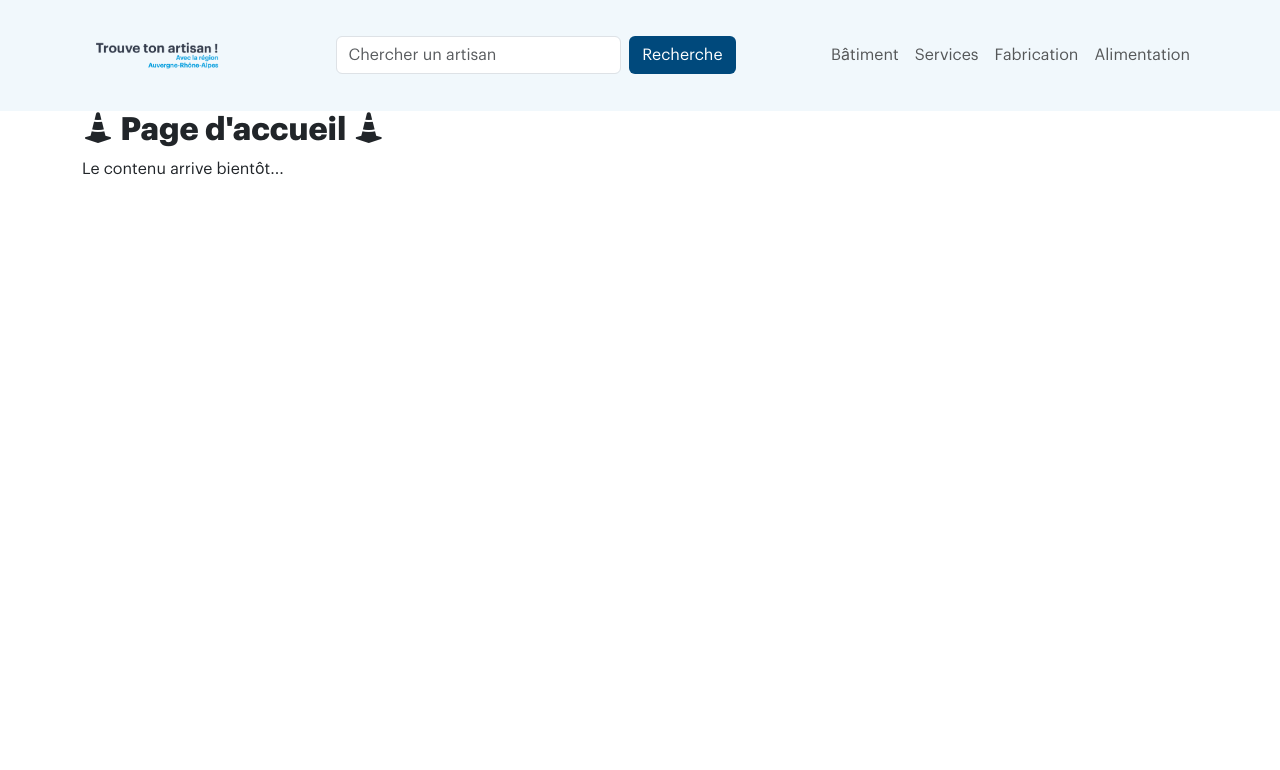
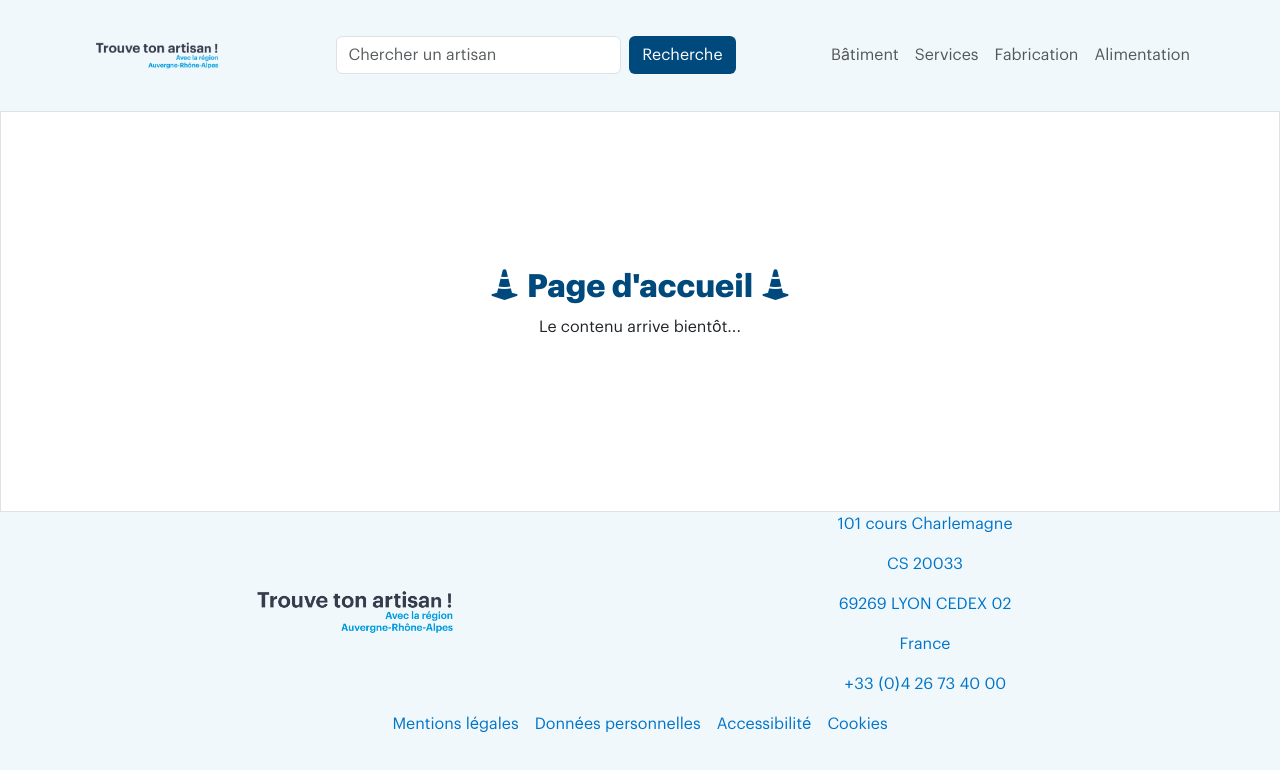
Before and after one commit to guillaumebertil/trouve-ton-artisan, a React (Create React App) app in the folder frontend/: page / in a window 1280 px wide. Shown: the top 770 px of the page. Built offline with nearby package versions, Linux system fonts and the light colour scheme.

Commit message:
feat(frontend): création du footer

```diff
--- a/frontend/public/index.html
+++ b/frontend/public/index.html
@@ -22,7 +22,12 @@
         <link href="https://cdn.jsdelivr.net/npm/bootstrap@5.3.8/dist/css/bootstrap.min.css" rel="stylesheet" integrity="sha384-sRIl4kxILFvY47J16cr9ZwB07vP4J8+LH7qKQnuqkuIAvNWLzeN8tE5YBujZqJLB" crossorigin="anonymous">
         <title>Trouve ton artisan - Région Auvergne-Rhône-Alpes</title>
     </head>
-  <body>
+
+    <body class="d-flex flex-column min-vh-100">
+        <noscript>Vous devez activer JavaScript pour utiliser cette application.</noscript>
         <div id="root"></div>
+
+        <!-- Bootstrap JS -->
+        <script src="https://cdn.jsdelivr.net/npm/bootstrap@5.3.2/dist/js/bootstrap.bundle.min.js"></script>
     </body>
 </html>
--- a/frontend/src/App.css
+++ b/frontend/src/App.css
@@ -4,19 +4,6 @@
     box-sizing: border-box;
 }
 
-/* .App {
+.App {
     min-height: 100vh;
-    background-color: #f5f5f5;
 }
-
-.App-header {
-    background-color: #0072ce;
-    color: white;
-    padding: 2rem;
-    text-align: center;
-}
-
-.App-header h1 {
-    font-size: 2.5 rem;
-    margin-bottom: 1rem;
-} */
--- a/frontend/src/App.js
+++ b/frontend/src/App.js
@@ -1,25 +1,27 @@
 import React from 'react';
 import { BrowserRouter } from 'react-router-dom';
-import Header from './components/layout/Header.jsx';
+import Header from './components/layout/Header';
+import Footer from './components/layout/Footer';
 import './App.css';
 
 function App() {
   return (
     <BrowserRouter>
-      <div className="App">
+        <div className="App d-flex flex-column min-vh-100">
         {/* Header présent sur toutes les pages */}
         <Header />
 
         {/* Contenu principal*/}
-        <main>
-          <div className="container">
+        <main className='flex-grow-1 d-flex flex-column'>
+            <div className="container-fluid flex-grow-1 d-flex flex-column justify-content-center align-items-center text-center border">
             <h2><i className="bi bi-cone-striped h2"></i> Page d'accueil <i className="bi bi-cone-striped h2"></i></h2>
             <p>Le contenu arrive bientôt...</p>
-          </div>
+            </div>
         </main>
 
         {/* Footer */}
-      </div>
+        <Footer />
+        </div>
     </BrowserRouter>
   );
 }
--- /dev/null
+++ b/frontend/src/components/layout/Footer.jsx
@@ -0,0 +1,38 @@
+import React from "react";
+import { Link } from "react-router-dom";
+
+const Footer = () => {
+    return(
+        <footer>
+            <div className="container">
+                <div className="row align-items-center mb-5 text-center">
+
+                    <div className="col-md-6">
+                        <img src="/Logo.png" alt="Logo" className="footer-logo"/>
+                    </div>
+
+                    <div className="col-md-6">
+                        <address>
+                            <p>101 cours Charlemagne</p>
+                            <p>CS 20033</p>
+                            <p>69269 LYON CEDEX 02</p>
+                            <p>France</p>
+                            <p>+33 (0)4 26 73 40 00</p>
+                        </address>
+                    </div>
+
+                    <div className="col-12">
+                        <ul className="list-inline d-flex flex-wrap justify-content-center">
+                            <li className="list-inline-item mx-2"><Link className="nav-link" to="/mentions-legales">Mentions légales</Link></li>
+                            <li className="list-inline-item mx-2"><Link className="nav-link" to="/donnes-personnelles">Données personnelles</Link></li>
+                            <li className="list-inline-item mx-2"><Link className="nav-link" to="/accessibilite">Accessibilité</Link></li>
+                            <li className="list-inline-item mx-2"><Link className="nav-link" to="/cookies">Cookies</Link></li>
+                        </ul>
+                    </div>
+                </div>
+            </div>
+        </footer>
+    );
+};
+
+export default Footer;
--- a/frontend/src/index.scss
+++ b/frontend/src/index.scss
@@ -2,4 +2,8 @@
 @import './styles/global.scss';
 
 /* Import des styles des composants */
+/* Header */
 @import './styles/components/header.scss';
+
+/* Footer */
+@import './styles/components/footer.scss';
--- /dev/null
+++ b/frontend/src/styles/components/footer.scss
@@ -0,0 +1,9 @@
+footer {
+    background-color: $light-blue;
+    color: $middle-blue
+}
+
+.footer-logo {
+    width: 30vh;
+    height: auto;
+}
--- a/frontend/src/styles/global.scss
+++ b/frontend/src/styles/global.scss
@@ -6,4 +6,5 @@ body {
 
 h1, h2, h3, h4, h5, h6 {
     font-weight: bold;
+    color: $dark-blue
 }
```
Lines whose indentation alone changed are shown as unchanged.
